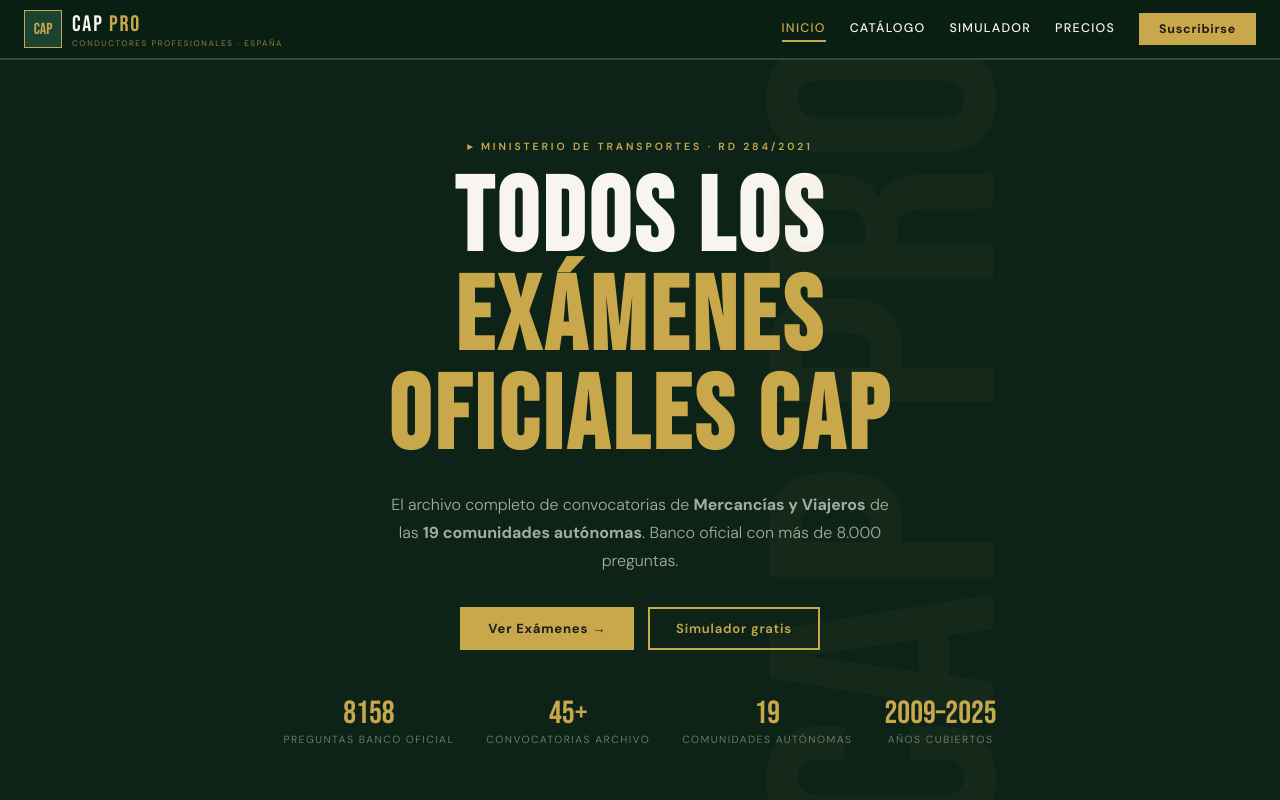
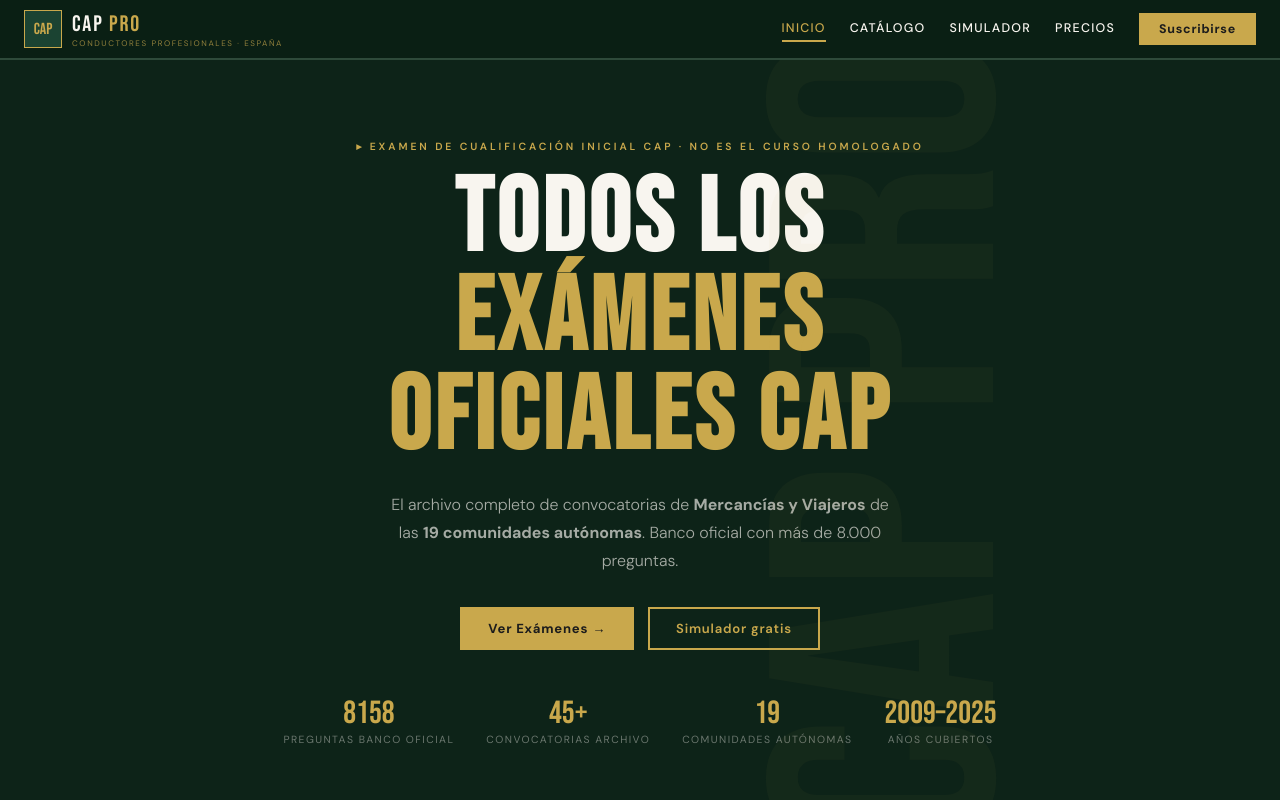
Before and after one commit to affecristina-web/cap-pro-app-2, a plain HTML site: page index.html in a window 1280 px wide. Shown: the top 800 px of the page. Drawn offline with Linux system fonts and the light colour scheme.

Commit message:
Update hero-eyebrow text in index.html

```diff
--- a/index.html
+++ b/index.html
@@ -176,7 +176,8 @@
 </nav>
 <div id="page-inicio" class="page active">
   <div class="hero">
-    <div class="hero-eyebrow">▸ Ministerio de Transportes · RD 284/2021</div>
+    <div class="hero-eyebrow">▸ Examen de Cualificación Inicial CAP · No es el curso homologado</div>
+
     <h1>TODOS LOS<br/><span class="gold">EXÁMENES</span><br/><span class="gold">OFICIALES CAP</span></h1>
     <p class="hero-desc">El archivo completo de convocatorias de <strong>Mercancías y Viajeros</strong> de las <strong>19 comunidades autónomas</strong>. Banco oficial con más de 8.000 preguntas.</p>
     <div class="hero-btns">
```
